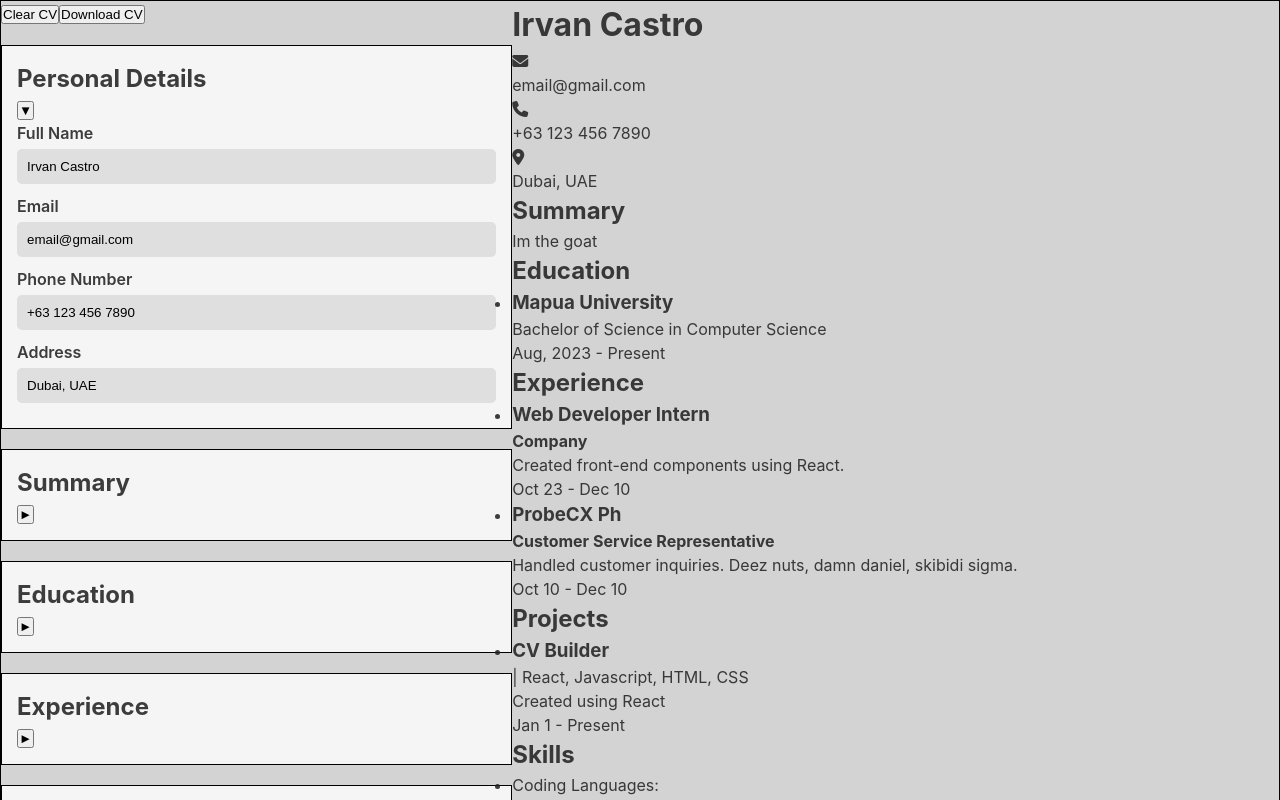
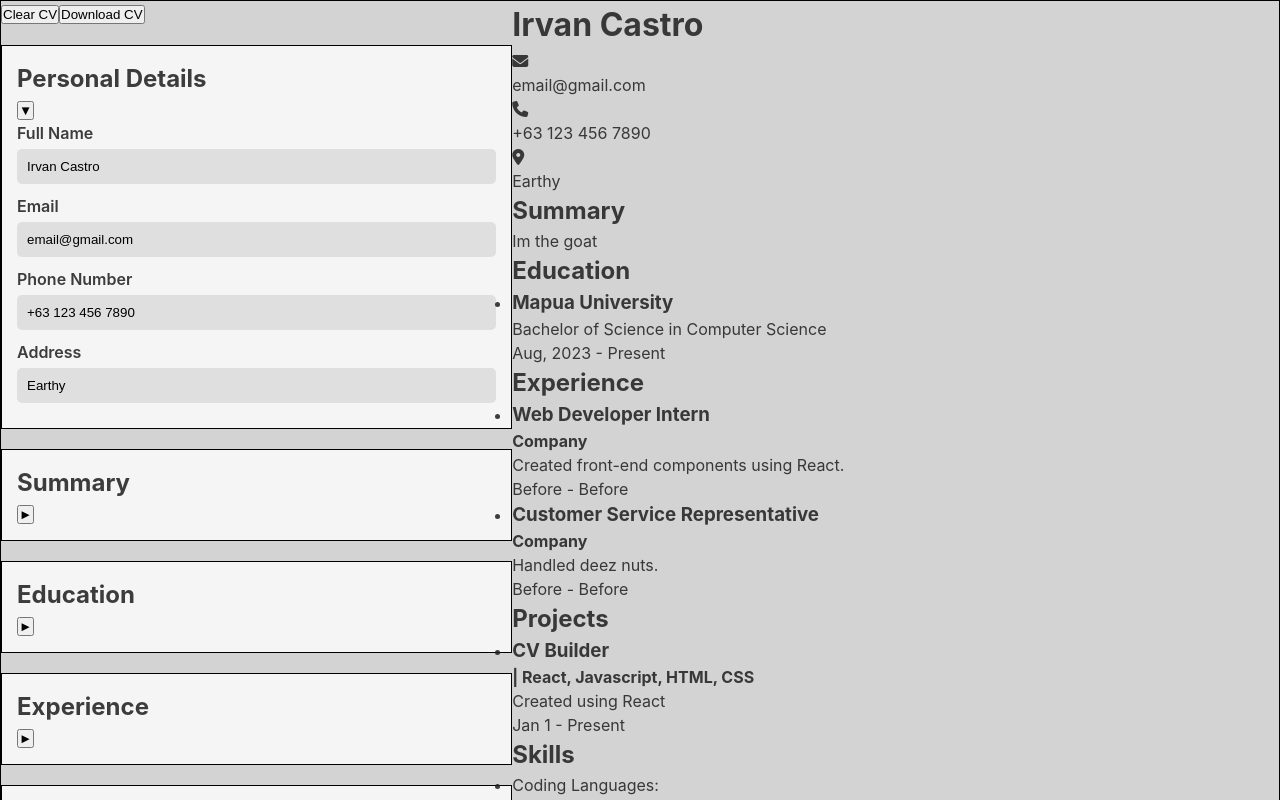
Before and after one commit to SenSlay/cv-builder, a React (Vite) app: page / in a window 1280 px wide. Shown: the top 800 px of the page. Built offline with nearby package versions, Linux system fonts and the light colour scheme.

Commit message:
fix misorder of company and position

```diff
--- a/src/components/CV.jsx
+++ b/src/components/CV.jsx
@@ -55,8 +55,8 @@ const CV = React.forwardRef((props, ref) => {
           {experienceList.map((experience, index) => (
             <li key={index}>
               <div>
-                <h3>{experience.company}</h3>
-                <h4>{experience.position}</h4>
+                <h3>{experience.position}</h3>
+                <h4>{experience.company}</h4>
                 <p>{experience.description}</p>
               </div>
               <p className="date-container">
@@ -74,7 +74,7 @@ const CV = React.forwardRef((props, ref) => {
               <div>
                 <div>
                   <h3>{project.name}</h3>
-                  <p>| {project.tools}</p>
+                  <h4>| {project.tools}</h4>
                 </div>
                 <p>{project.description}</p>
               </div>
--- a/src/components/ExperienceEdit.jsx
+++ b/src/components/ExperienceEdit.jsx
@@ -26,7 +26,7 @@ export default function ExperienceEdit({ list, showForm, mode, formIndex, handle
                   <ul className='experience-container items-container'>
                     {list.map((experience, index) => (
                         <li key={index}>
-                            <p>{experience.company}</p>
+                            <p>{experience.position}</p>
                             <div className='item-buttons'>
                                 <button onClick={() => handleShowForm('edit', index)}><i className="fa-regular fa-pen-to-square"></i></button>
                                 <button onClick={() => handleDeleteItem(index)}><i className="fa-solid fa-trash"></i></button>
--- a/src/exampleCvData.js
+++ b/src/exampleCvData.js
@@ -8,7 +8,7 @@ const examplePersonalDetails = {
     fullName: 'Irvan Castro',
     email: 'email@gmail.com',
     phoneNumber: '+63 123 456 7890',
-    address: 'Dubai, UAE',
+    address: 'Earthy',
 }
 
 // Example education data
@@ -24,18 +24,18 @@ const exampleEducation = [
 // Example experience data
 const exampleExperience = [
   {
-    company: 'Web Developer Intern',
-    position: 'Company',
-    'start-date': 'Oct 23',
-    'end-date': 'Dec 10',
+    position: 'Web Developer Intern',
+    company: 'Company',
+    'start-date': 'Before',
+    'end-date': 'Before',
     description: 'Created front-end components using React.'
   },
   {
-    company: 'ProbeCX Ph',
     position: 'Customer Service Representative',
-    'start-date': 'Oct 10',
-    'end-date': 'Dec 10',
-    description: 'Handled customer inquiries. Deez nuts, damn daniel, skibidi sigma.'
+    company: 'Company',
+    'start-date': 'Before',
+    'end-date': 'Before',
+    description: 'Handled deez nuts.'
   },
 ]
 
```
